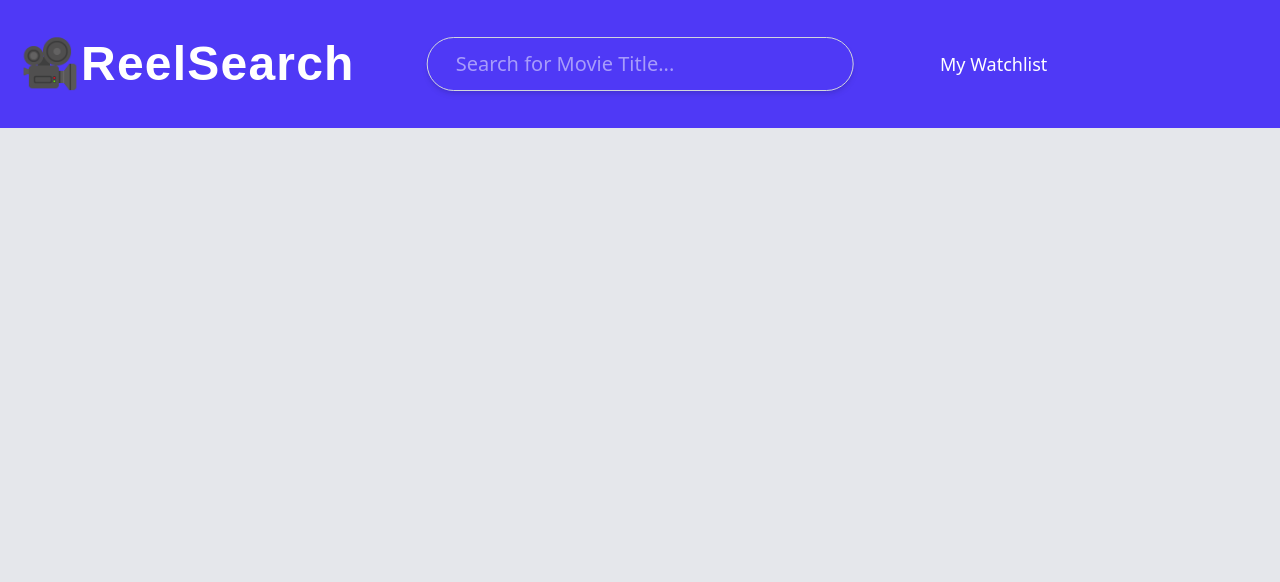
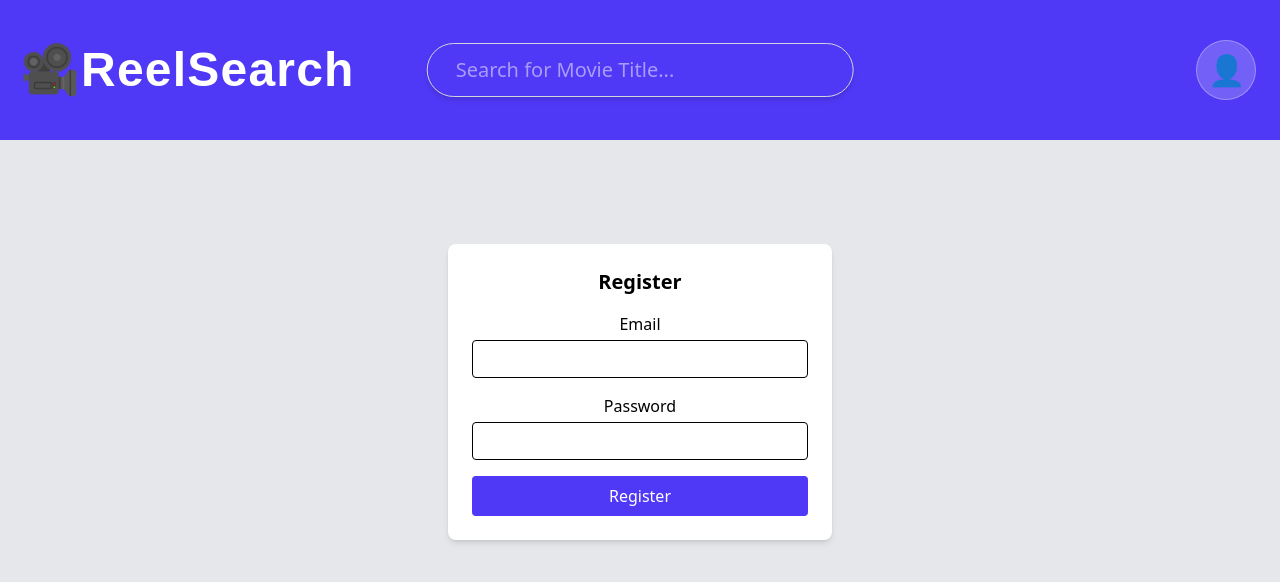
Before and after one commit to abj32/movie-watchlist, a React (Vite) app in the folder client/: page /register in a window 1280 px wide. Shown: the top 582 px of the page. Built offline with nearby package versions, Linux system fonts and the light colour scheme; no server answers.

Commit message:
WORKING AUTH BACKEND, Replace watchlist button with profile icon and dropdown, set up wrapper component to protect pages

```diff
--- a/client/src/App.jsx
+++ b/client/src/App.jsx
@@ -4,8 +4,8 @@ import Home from './pages/Home';
 import SearchBar from "./components/SearchBar";
 
 import { getProfile, logout } from "./services/auth";
+import Register from "./pages/Register";
 import Login from "./pages/Login";
-import Register from "./pages/Register";
 import Profile from "./pages/Profile";
 import Watchlist from './pages/Watchlist';
 
@@ -54,6 +54,23 @@ function AppShell() {
     }
   }
 
+  function ProtectedRoute({ user, checkingAuth, children }) {
+    // While still checking /auth/profile on initial load, don't render anything yet
+    if (checkingAuth) {
+      return null;
+    }
+
+    // If there is no user after the check, redirect to /login
+    if (!user) {
+      return (
+        <Navigate to="/login" replace/>
+      );
+    }
+
+    // If user is authenticated, render the protected content
+    return children;
+  }
+
   return (
       <div className="flex flex-col min-h-screen bg-gray-200">
         {/* Header area for logo, search bar, and watchlist (later user profile) */}
@@ -68,19 +85,54 @@ function AppShell() {
             <SearchBar setResults={setResults} />
           </div>
 
-          {/* Watchlist button */}
-          <div className="absolute translate-x-[115px] left-1/2 sm:translate-x-[140px] md:translate-x-[180px] lg:translate-x-[225px] xl:translate-x-[300px]">
-            <NavLink to="/watchlist" className="text-xs md:text-sm lg:text-base xl:text-lg hover:underline">
-              My Watchlist
-            </NavLink>
+          {/* Icon button with dropdown */}
+          <div className="relative ml-auto">
+            {/* Profile icon */}
+            <button type="button" onClick={() => setMenuOpen((prev) => !prev)} className="flex items-center justify-center mr-1 w-9 sm:w-10 md:w-11 lg:w-13 xl:w-15 h-9 sm:h-10 md:h-11 lg:h-13 xl:h-15 rounded-full bg-white/20 hover:bg-white/30 border border-white/30">
+              <span className="text-base sm:text-lg md:text-xl lg:text-2xl xl:text-3xl">👤</span>
+            </button>
+
+            {/* Dropdown checks if menuOpen is true and if page is done checkingAuth */}
+            {menuOpen && !checkingAuth && (
+              <div className="absolute right-0 mt-2 w-auto bg-white rounded-md text-black text-xs md:text-sm xl:text-base">
+                {user ? (
+                  // If user if logged in
+                  <>
+                    <NavLink to="/profile" onClick={() => setMenuOpen(false)} className="block rounded-md px-4 sm:px-5 py-1.75 sm:py-2 xl:py-2.25 hover:bg-gray-100">Profile</NavLink>
+                    <NavLink to="/watchlist" onClick={() => setMenuOpen(false)} className="block px-4 sm:px-5 py-1.75 sm:py-2 xl:py-2.25 hover:bg-gray-100">Watchlist</NavLink>
+                    <button onClick={handleLogout} className="block rounded-md w-full text-left px-4 sm:px-5 py-1.75 sm:py-2 xl:py-2.2 hover:bg-gray-100">Log out</button>
+                  </>
+                ) : (
+                  // If user is not logged in
+                  <>
+                    <NavLink to="/register" onClick={() => setMenuOpen(false)} className="block rounded-md px-4 py-1 sm:py-2 hover:bg-gray-100">Register</NavLink>
+                    <NavLink to="/login" onClick={() => setMenuOpen(false)} className="block rounded-md px-4 py-1 sm:py-2 hover:bg-gray-100">Log in</NavLink>
+                  </>
+                )}
+              </div>
+            )}
           </div>
         </header>
 
         {/* Main area for displaying search results and user watchlist */}
         <main className="p-3 sm:p-4 md:p-5 lg:p-6">
           <Routes>
+            {/* Home page */}
             <Route path="/" element={<Home results={results} watchlist={watchlist} setWatchlist={setWatchlist} />} />
-            <Route path="/watchlist" element={<Watchlist watchlist={watchlist} setWatchlist={setWatchlist} />} />
+
+            {/* Register route */}
+            <Route path="/register" element={<Register onAuth={setUser}/>}/>
+            {/* Login page */}
+            <Route path="/login" element={<Login onAuth={setUser}/>}/>
+
+            {/* Protected profile page */}
+            <Route path="/profile" element={<ProtectedRoute user={user} checkingAuth={checkingAuth}>
+                                              <Profile user={user}/>
+                                            </ProtectedRoute>}/>
+            {/* Protected watchlist page */}
+            <Route path="/watchlist" element={<ProtectedRoute user={user} checkingAuth={checkingAuth}>
+                                                <Watchlist watchlist={watchlist} setWatchlist={setWatchlist}/>
+                                              </ProtectedRoute>} />
           </Routes>
         </main>
       </div>
--- /dev/null
+++ b/client/src/pages/Login.jsx
@@ -0,0 +1,67 @@
+import { useState } from "react";
+import { useNavigate } from "react-router-dom";
+import { login } from "../services/auth";
+
+export default function Login({ onAuth }) {
+    const [email, setEmail] = useState("");
+    const [password, setPassword] = useState("");
+    const [error, setError] = useState("");
+    const navigate = useNavigate();
+
+    async function handleSubmit(e) {
+        e.preventDefault();
+        setError("");
+
+        try {
+        const user = await login(email, password);
+        onAuth(user);
+        navigate("/");
+        } catch (err) {
+        setError(err.message || "Login failed");
+        }
+    }
+
+    return (
+    <div className="flex justify-center mt-20">
+      <div className="bg-white w-full max-w-sm p-6 rounded-lg shadow-md">
+
+        <h2 className="text-center text-xl font-semibold mb-4">Log In</h2>
+
+        {error && (
+          <p className="text-center text-red-600 text-sm mb-3">{error}</p>
+        )}
+
+        <form onSubmit={handleSubmit} className="space-y-4">
+          <div>
+            <label className="block text-center mb-1">Email</label>
+            <input
+              type="email"
+              className="w-full border px-3 py-2 rounded text-sm"
+              value={email}
+              onChange={(e) => setEmail(e.target.value)}
+              required
+            />
+          </div>
+
+          <div>
+            <label className="block text-center mb-1">Password</label>
+            <input
+              type="password"
+              className="w-full border px-3 py-2 rounded text-sm"
+              value={password}
+              onChange={(e) => setPassword(e.target.value)}
+              required
+            />
+          </div>
+
+          <button
+            type="submit"
+            className="w-full bg-indigo-600 text-white py-2 rounded hover:bg-indigo-700"
+          >
+            Log In
+          </button>
+        </form>
+      </div>
+    </div>
+  );
+}
--- /dev/null
+++ b/client/src/pages/Profile.jsx
@@ -0,0 +1,26 @@
+export default function Profile({ user }) {
+  if (!user) {
+    return (
+      <p className="text-center mt-10 text-gray-600">
+        You are not logged in.
+      </p>
+    );
+  }
+
+  return (
+    <div className="mt-20 flex justify-center">
+      <div className="bg-white w-full max-w-md p-6 rounded-lg shadow-md">
+        <h2 className="text-xl font-semibold text-center mb-4">User Profile</h2>
+
+        <p className="text-md mb-3">
+          <span className="font-semibold">User email:</span> {user.email}
+        </p>
+
+        <p className="text-md">
+          <span className="font-semibold">Profile created at:</span>{" "}
+          {new Date(user.createdAt).toLocaleDateString()}
+        </p>
+      </div>
+    </div>
+  );
+}
--- /dev/null
+++ b/client/src/pages/Register.jsx
@@ -0,0 +1,67 @@
+import { useState } from "react";
+import { useNavigate } from "react-router-dom";
+import { register } from "../services/auth";
+
+export default function Register({ onAuth }) {
+    const [email, setEmail] = useState("");
+    const [password, setPassword] = useState("");
+    const [error, setError] = useState("");
+    const navigate = useNavigate();
+
+    async function handleSubmit(e) {
+        e.preventDefault();
+        setError("");
+
+        try {
+        const user = await register(email, password);
+        onAuth(user);
+        navigate("/");
+        } catch (err) {
+        setError(err.message || "Registration failed");
+        }
+    }
+
+    return (
+    <div className="flex justify-center mt-20">
+      <div className="bg-white w-full max-w-sm p-6 rounded-lg shadow-md">
+
+        <h2 className="text-center text-xl font-semibold mb-4">Register</h2>
+
+        {error && (
+          <p className="text-center text-red-600 text-sm mb-3">{error}</p>
+        )}
+
+        <form onSubmit={handleSubmit} className="space-y-4">
+          <div>
+            <label className="block text-center mb-1">Email</label>
+            <input
+              type="email"
+              className="w-full border px-3 py-2 rounded text-sm"
+              value={email}
+              onChange={(e) => setEmail(e.target.value)}
+              required
+            />
+          </div>
+
+          <div>
+            <label className="block text-center mb-1">Password</label>
+            <input
+              type="password"
+              className="w-full border px-3 py-2 rounded text-sm"
+              value={password}
+              onChange={(e) => setPassword(e.target.value)}
+              required
+            />
+          </div>
+
+          <button
+            type="submit"
+            className="w-full bg-indigo-600 text-white py-2 rounded hover:bg-indigo-700"
+          >
+            Register
+          </button>
+        </form>
+      </div>
+    </div>
+  );
+}
```
Also changed, not shown: 2 other files (tests, documents, lock files or other folders).
